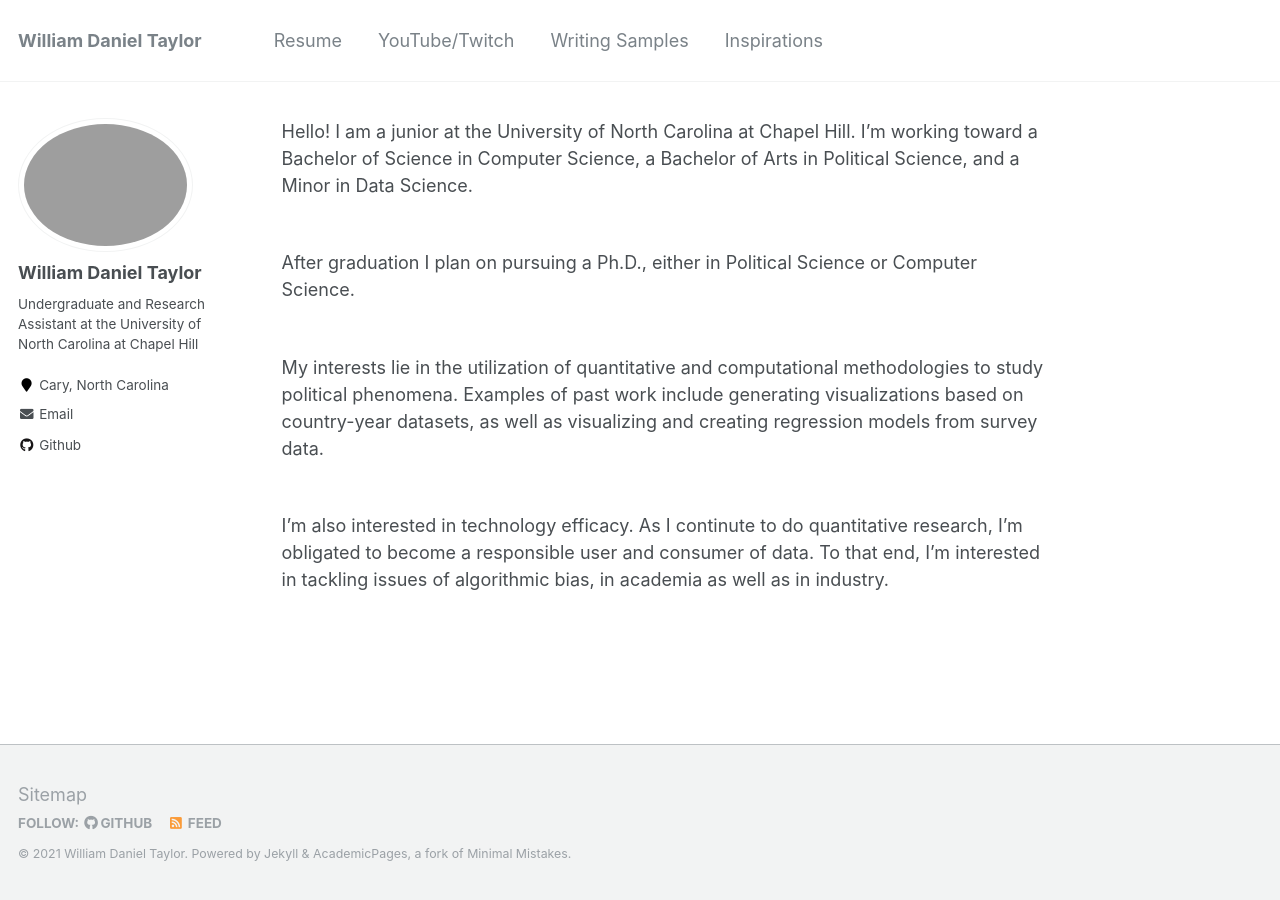
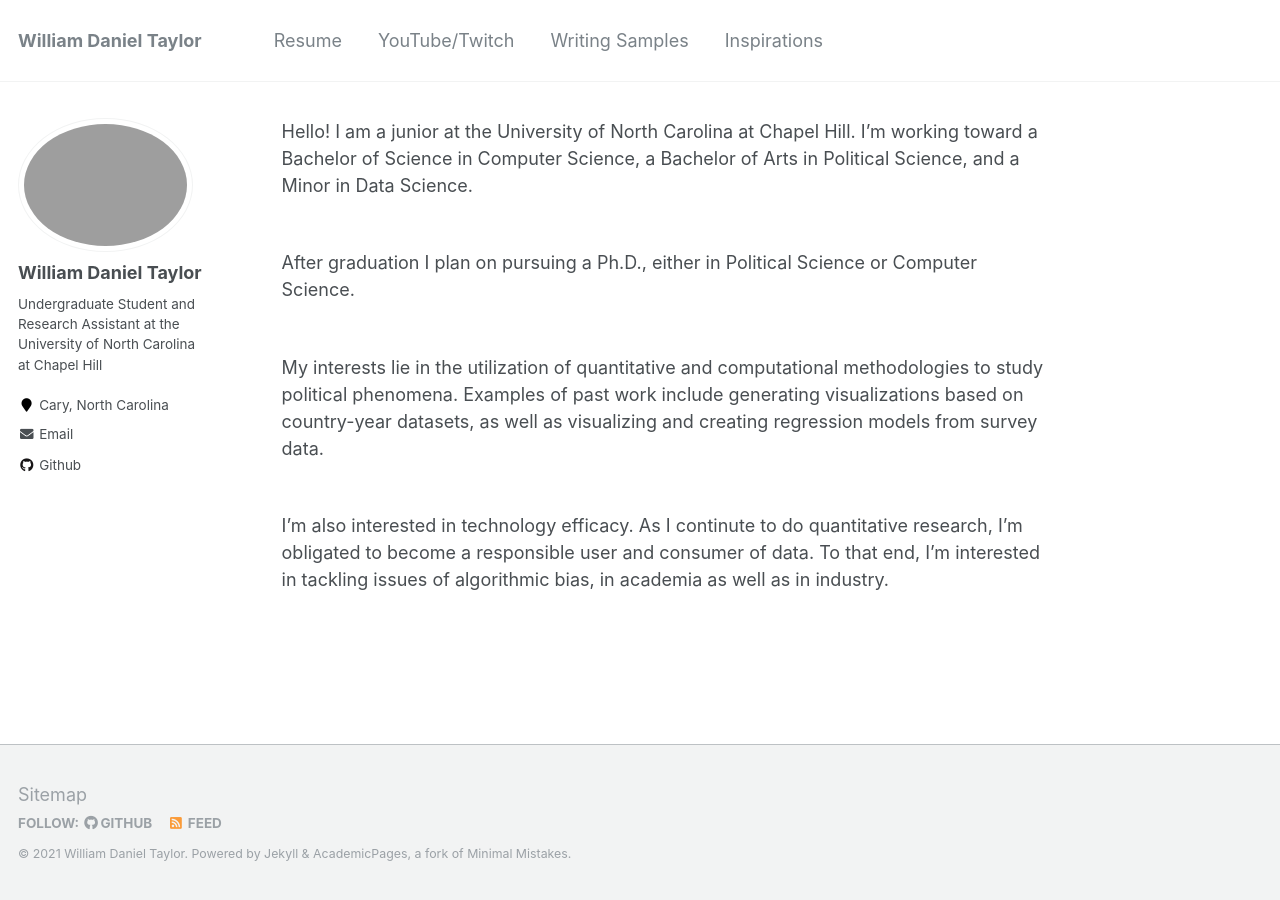
Before and after one commit to wdtaylor30/wdtaylor30.github.io, a Jekyll site: the page built from _pages/about.md, in a window 1280 px wide. Built offline with Jekyll 4.4.1, drawn with Linux system fonts in a browser that asks for light colours.

Commit message:
update _config.yml

```diff
--- a/_config.yml
+++ b/_config.yml
@@ -82,7 +82,7 @@ analytics:
 author:
   name             : "William Daniel Taylor"
   avatar           : "headshot3.JPEG"
-  bio              : "Undergraduate and Research Assistant at the University of North Carolina at Chapel Hill"
+  bio              : "Undergraduate Student and Research Assistant at the University of North Carolina at Chapel Hill"
   location         : "Cary, North Carolina"
   employer         :
   pubmed           : # "https://www.ncbi.nlm.nih.gov/pubmed/?term=john+snow"
```
